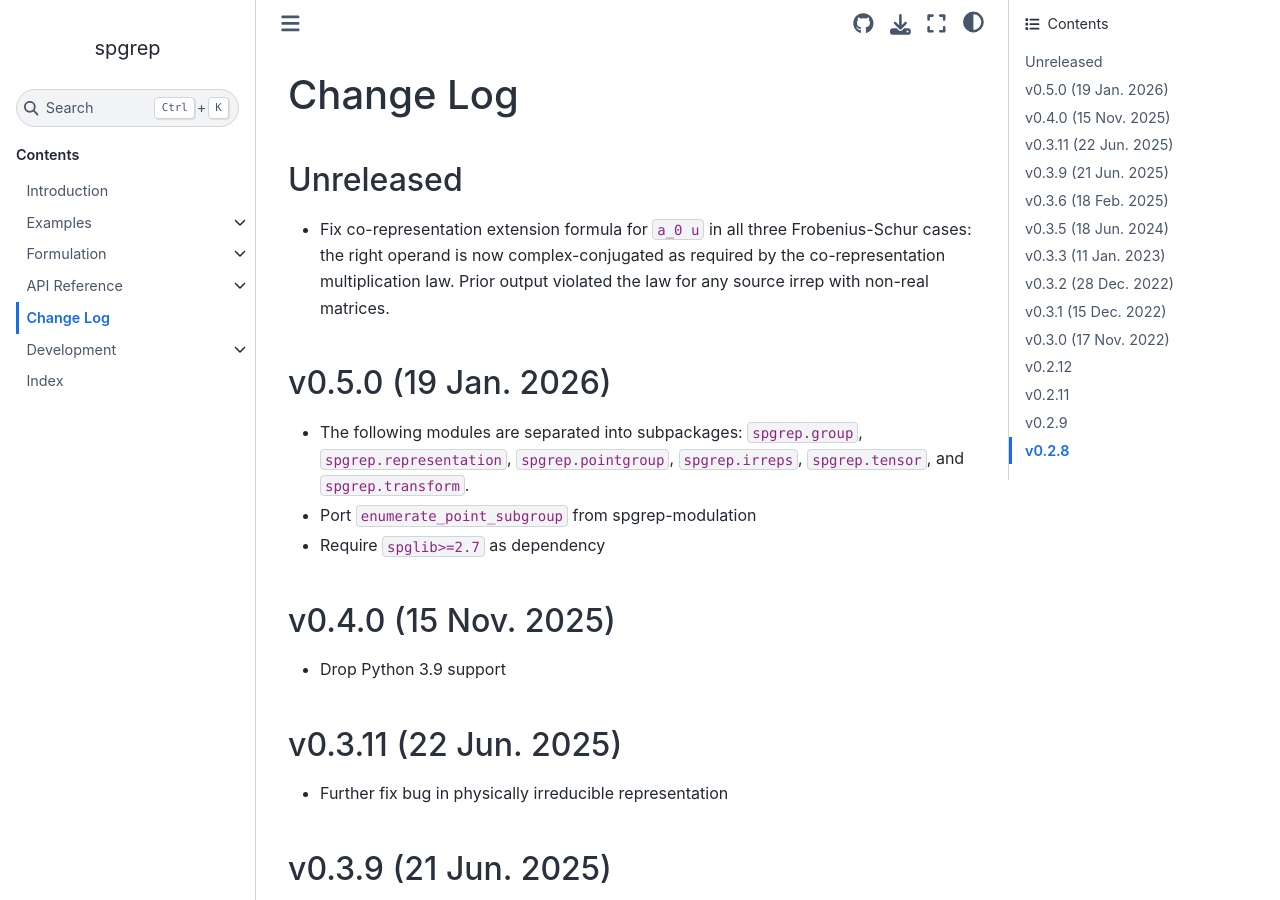
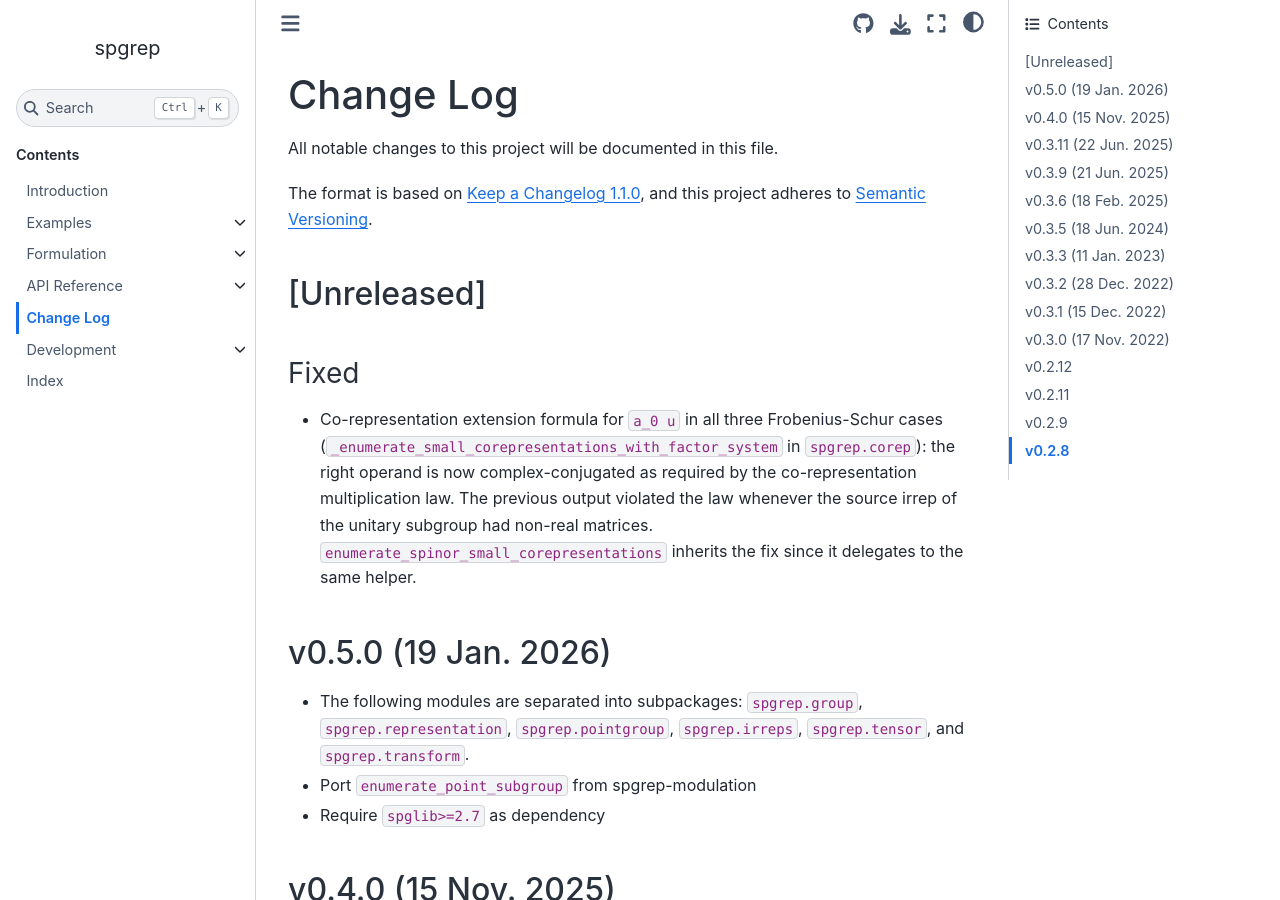
Before and after one commit to spglib/spgrep, a Sphinx documentation site: the page built from docs/changelog.md, in a window 1280 px wide and 900 px high. Built offline with Sphinx 7.4.7 and the Sphinx Book theme 1.1.4, drawn with Linux system fonts in a browser that asks for light colours.

Commit message:
docs: adopt Keep a Changelog 1.1.0 format for changelog
Add the standard Keep a Changelog preamble and restructure the Unreleased
section into the conventional categorized subsections (Added, Changed,
Fixed, ...). Historical version entries are left untouched.

```diff
--- a/docs/changelog.md
+++ b/docs/changelog.md
@@ -1,8 +1,15 @@
 # Change Log
 
-## Unreleased
+All notable changes to this project will be documented in this file.
 
-- Fix co-representation extension formula for `a_0 u` in all three Frobenius-Schur cases: the right operand is now complex-conjugated as required by the co-representation multiplication law. Prior output violated the law for any source irrep with non-real matrices.
+The format is based on [Keep a Changelog 1.1.0](https://keepachangelog.com/en/1.1.0/),
+and this project adheres to [Semantic Versioning](https://semver.org/spec/v2.0.0.html).
+
+## [Unreleased]
+
+### Fixed
+
+- Co-representation extension formula for `a_0 u` in all three Frobenius-Schur cases (`_enumerate_small_corepresentations_with_factor_system` in `spgrep.corep`): the right operand is now complex-conjugated as required by the co-representation multiplication law. The previous output violated the law whenever the source irrep of the unitary subgroup had non-real matrices. `enumerate_spinor_small_corepresentations` inherits the fix since it delegates to the same helper.
 
 ## v0.5.0 (19 Jan. 2026)
 
```
